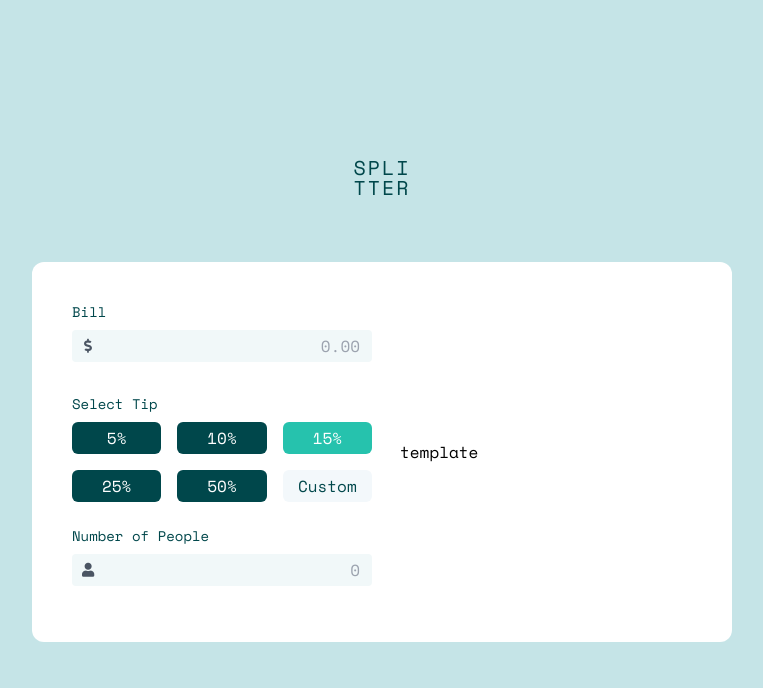
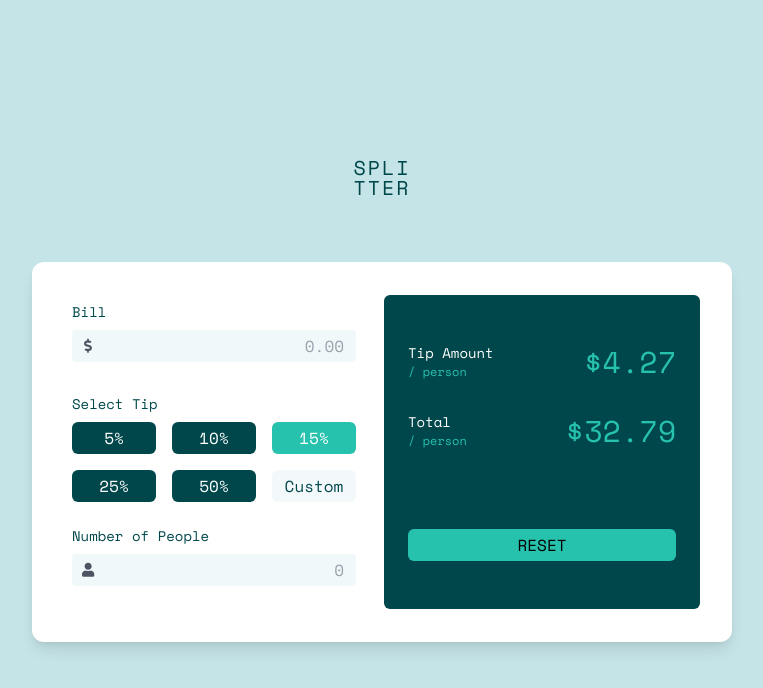
Before and after one commit to mukolwesofts/tip-calculator, a Vue app: page / in a window 1280 px wide. Shown: the top 688 px of the page, without its empty margins (258-1021 px from the left). Built offline with nearby package versions, Linux system fonts and the light colour scheme.

Commit message:
implement the details section

```diff
--- a/src/components/TipCalcLayout.vue
+++ b/src/components/TipCalcLayout.vue
@@ -2,7 +2,7 @@
     <div>
         <h3 class="leading-5 tracking-widest font-medium text-xl text-center text-blue-sharpe"><span>SPLI</span><br><span>TTER</span></h3>
 
-        <div class="bg-white flex items-center justify-between space-x-5 p-8 rounded-xl mt-16 w-700">
+        <div class="bg-white flex items-center justify-between space-x-5 p-8 rounded-xl mt-16 w-700 shadow-lg">
             <Form/>
 
             <Details/>
--- a/src/components/partials/Details.vue
+++ b/src/components/partials/Details.vue
@@ -1,6 +1,32 @@
 <template>
-    <div class="flex-1">
-        template
+    <div class="flex-1 bg-blue-sharpe py-10 px-4 rounded-md">
+        <div class="p-2">
+            <div class="flex items-center justify-between">
+                <div class="text-white flex flex-col">
+                    <p class="text-sm">Tip Amount</p>
+                    <p class="text-xs text-blue-java mt-px">/ person</p>
+                </div>
+
+                <div class="text-blue-java">
+                    <p class="text-3xl">$4.27</p>
+                </div>
+            </div>
+
+            <div class="mt-8 flex items-center justify-between">
+                <div class="text-white">
+                    <p class="text-sm">Total</p>
+                    <p class="text-xs text-blue-java mt-px">/ person</p>
+                </div>
+
+                <div class="text-blue-java">
+                    <p class="text-3xl">$32.79</p>
+                </div>
+            </div>
+
+            <div class="mt-20 w-full">
+                <button class="btn btn-block rounded-md h-8 w-full bg-blue-java">RESET</button>
+            </div>
+        </div>
     </div>
 </template>
 
```
